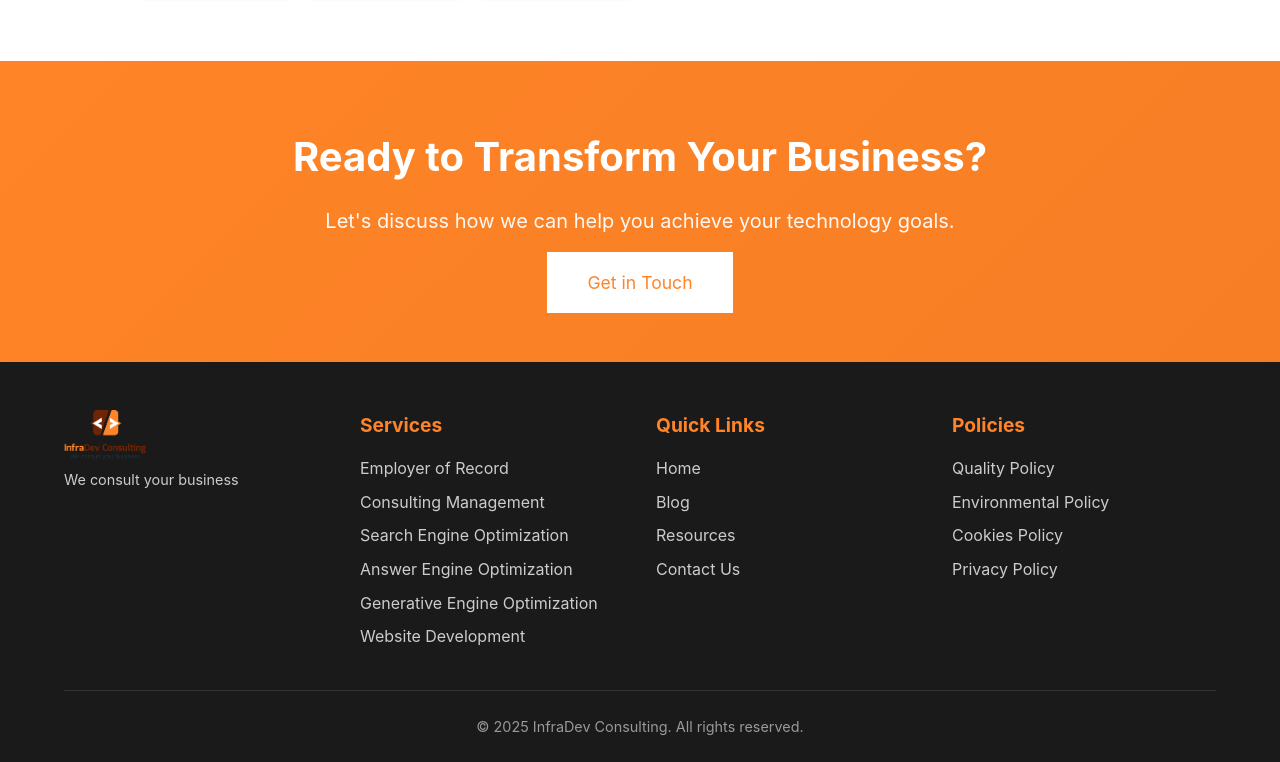
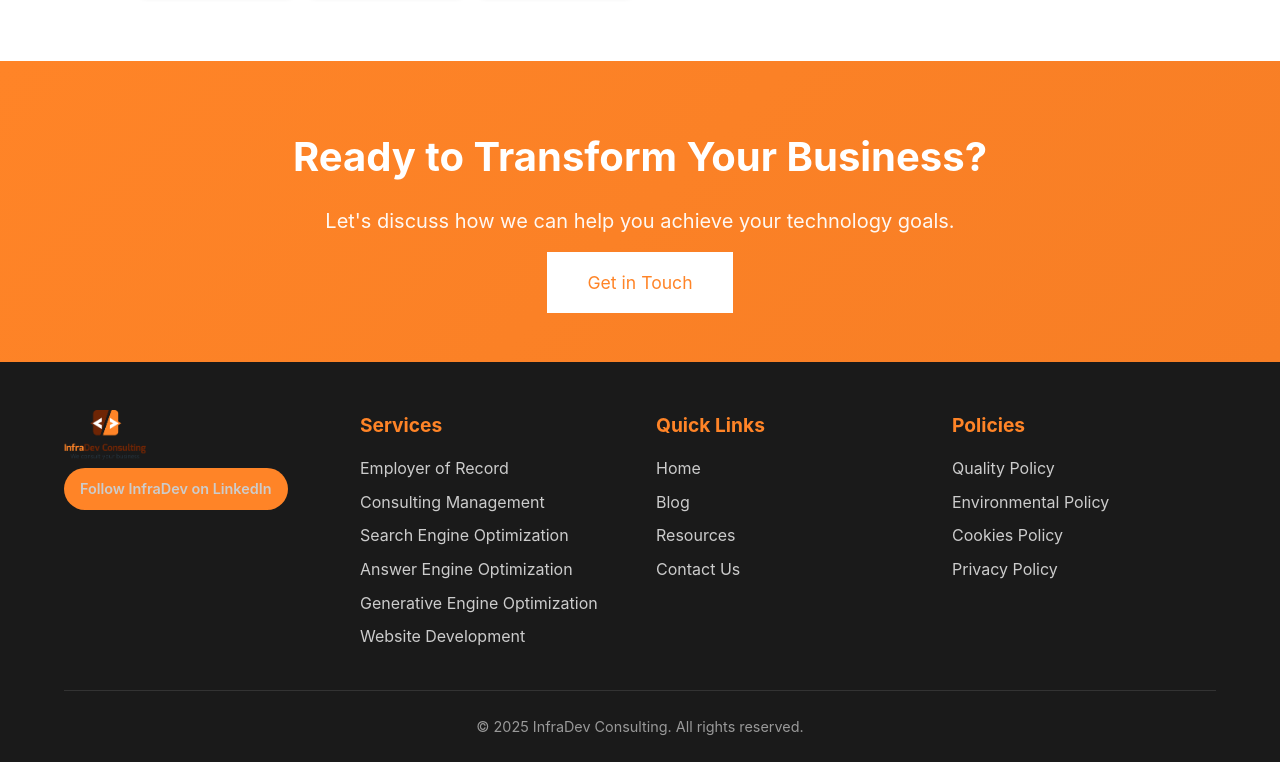
Before and after one commit to mperry68/InfradevConsultingWebsite, an Astro site: page / in a window 1280 px wide. Shown: the part 4540-5302 px from the top of the page. Built offline with nearby package versions, Linux system fonts and the light colour scheme; Astro itself is replaced by a stand-in of ours.

Commit message:
linkedin

```diff
--- a/src/components/Footer.astro
+++ b/src/components/Footer.astro
@@ -3,7 +3,14 @@
 		<div class="footer-content">
 			<div class="footer-section">
 				<img src="/assets/WebsiteMarketing/Logo/Logo.png" alt="InfraDev Consulting" class="footer-logo" />
-				<p class="tagline">We consult your business</p>
+				<a
+					class="footer-linkedin"
+					href="https://www.linkedin.com/company/infra-dev-consulting"
+					target="_blank"
+					rel="noopener noreferrer"
+				>
+					Follow InfraDev on LinkedIn
+				</a>
 			</div>
 			<div class="footer-section">
 				<h3>Services</h3>
@@ -68,9 +75,22 @@
 		margin-bottom: 0.5rem;
 	}
 
-	.tagline {
-		color: #ccc;
+	.footer-linkedin {
+		display: inline-flex;
+		align-items: center;
+		gap: 0.5rem;
+		color: #fff;
+		background: var(--color-orange);
+		padding: 0.6rem 1rem;
+		border-radius: 999px;
 		font-size: 0.9rem;
+		font-weight: 600;
+		transition: background 0.3s ease, transform 0.2s ease;
+	}
+
+	.footer-linkedin:hover {
+		background: var(--color-orange-light);
+		transform: translateY(-2px);
 	}
 
 	.footer-section ul {
```
